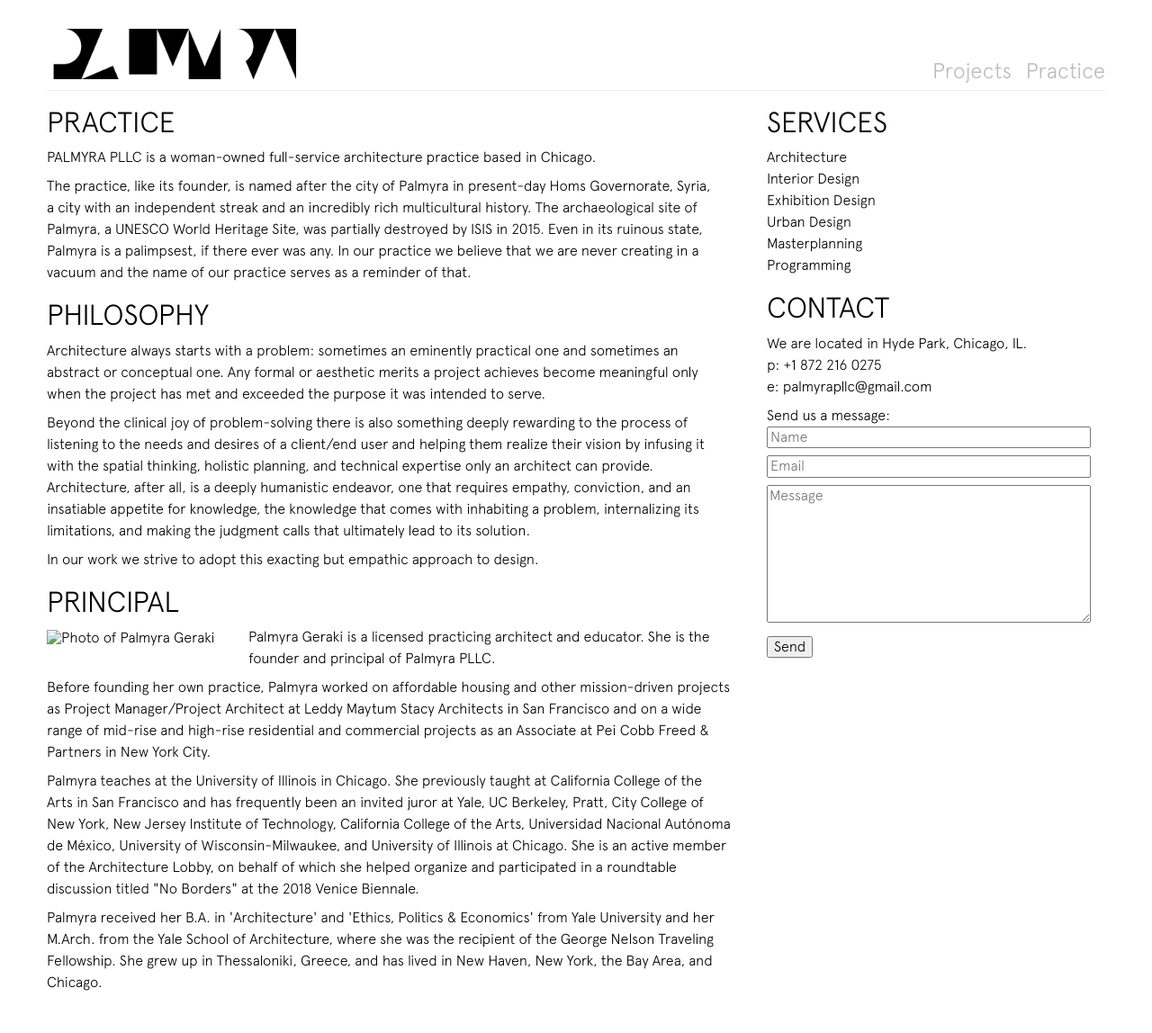
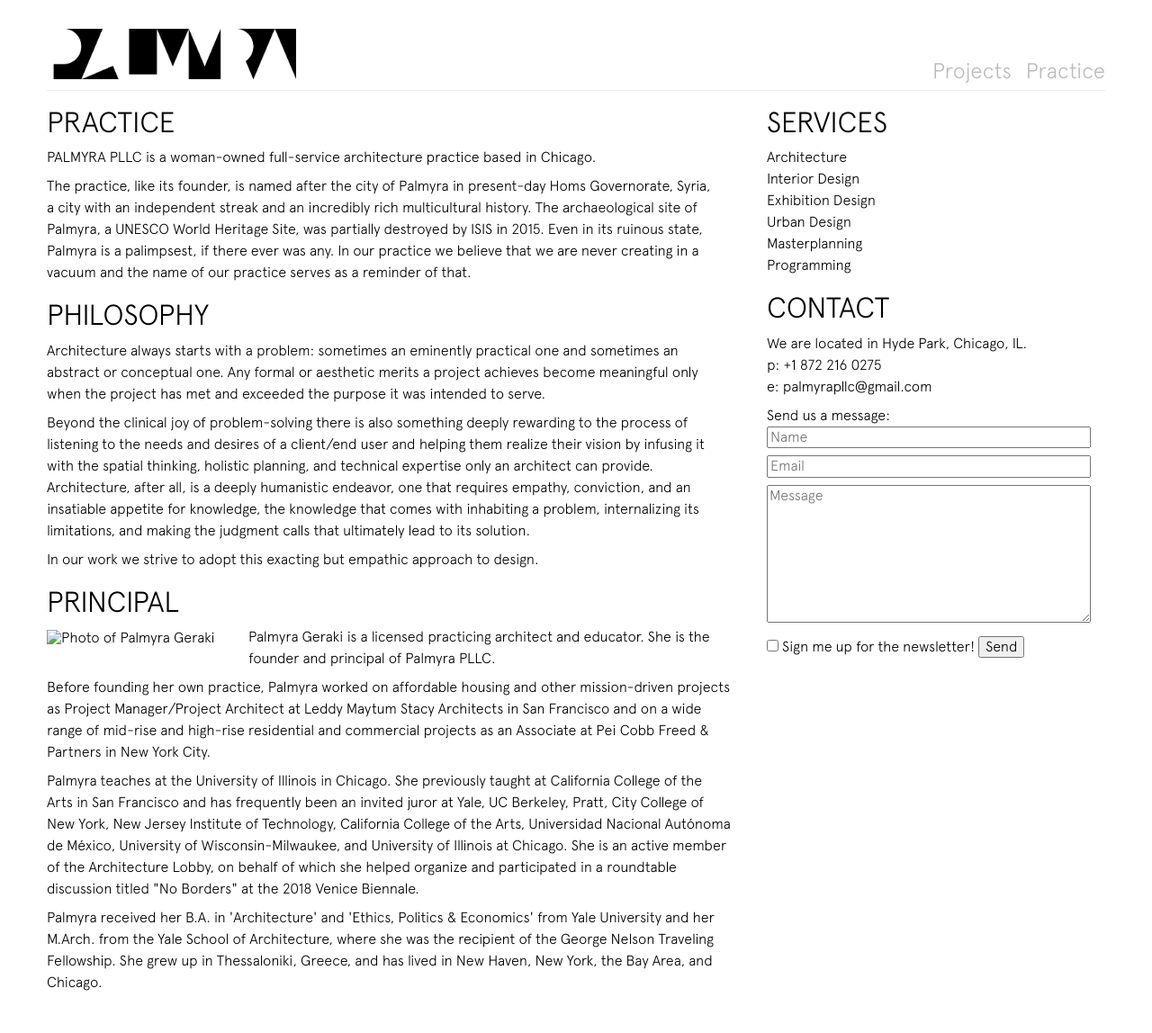
Before and after one commit to pgeraki/pgeraki.github.io, a Jekyll site: the page built from practice.html, in a window 1280 px wide. Shown: the whole page at 90% size. Built offline with Jekyll 4.4.1, drawn with Linux system fonts in a browser that asks for light colours.

Commit message:
newsletter checkbox

```diff
--- a/practice.html
+++ b/practice.html
@@ -76,6 +76,7 @@ permalink: practice
                         <input type="text" id="Input-Name" placeholder="Name" name="entry.693514561"><br>
                         <input type="text" id="Input-Email" placeholder="Email" name="entry.812290342"><br>
                         <textarea id="Input-Body" rows="8" placeholder="Message" name="entry.910591092"></textarea><br>
+                        <input type="checkbox" id="Input-Newsletter" name="entry.864201531" value="Sign+me+up+for+the+newsletter"> Sign me up for the newsletter!
                         <button type="submit" id="Input-Send"> Send </button> <div id="confirmation-field"></div>
                       </form>
                       <iframe name="hidden_iframe" id="hidden_iframe" style="display:none;" onload="document.getElementById('Input-Name').value = '';document.getElementById('Input-Email').value = '';document.getElementById('Input-Body').value = '';"></iframe>
```
